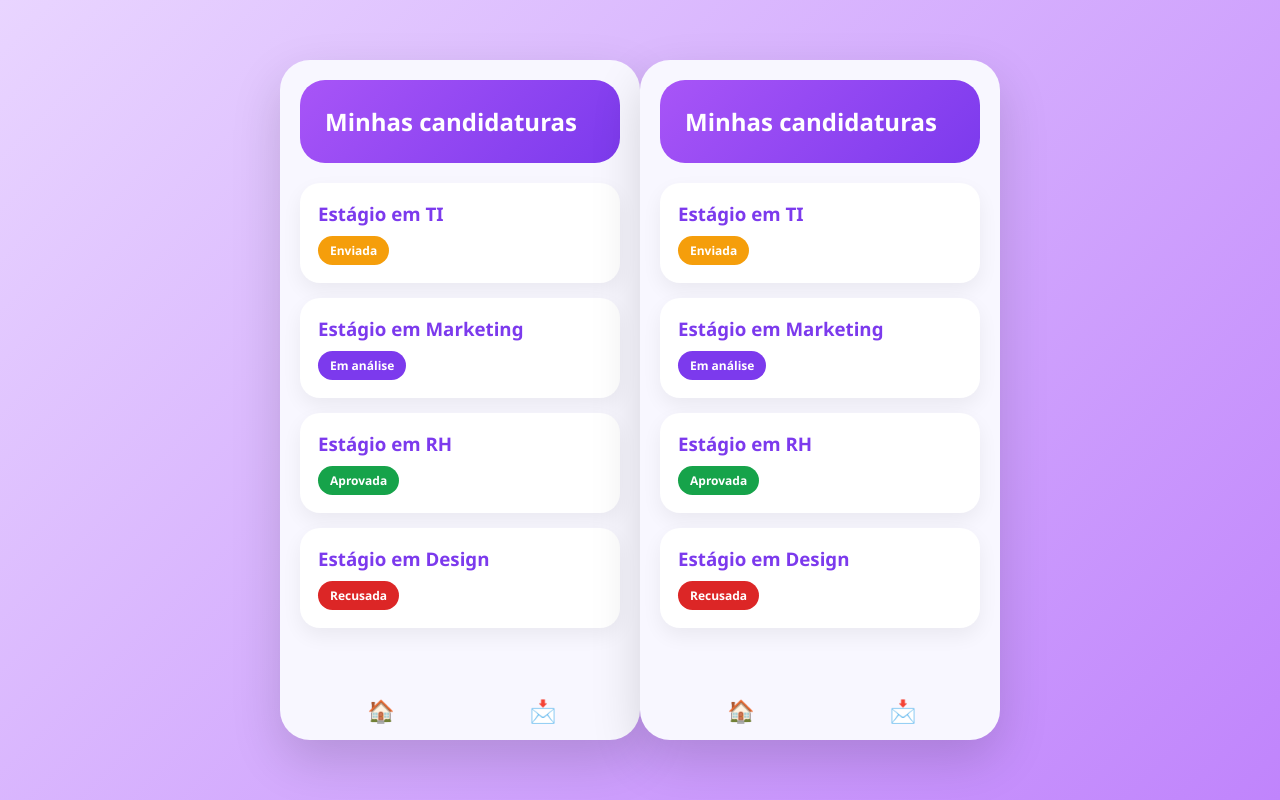
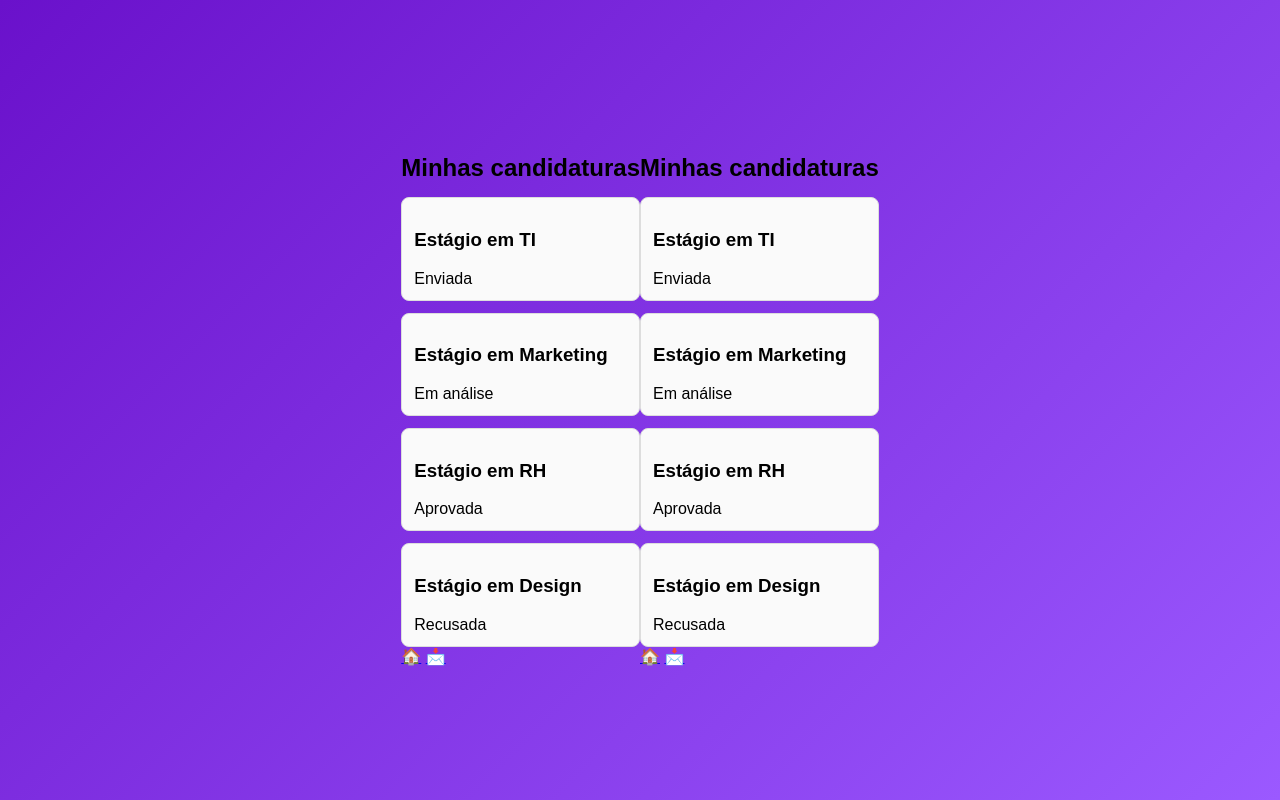
Before and after one commit to ydsa1-spec/EstagioJ-, a plain HTML site: page candidaturas.html in a window 1280 px wide. Drawn offline with Linux system fonts and the light colour scheme.

Commit message:
Update style.css

```diff
--- a/style.css
+++ b/style.css
@@ -1,126 +1,73 @@
-* {
-    margin: 0;
-    padding: 0;
-    box-sizing: border-box;
-    font-family: 'Segoe UI', sans-serif;
+*{
+box-sizing:border-box;
+font-family:Arial, sans-serif;
 }
 
-body {
-    height: 100vh;
-    display: flex;
-    justify-content: center;
-    align-items: center;
-    background: linear-gradient(135deg, #e9d5ff, #c084fc);
+body{
+margin:0;
+background:linear-gradient(135deg,#6a11cb,#9b59ff);
+min-height:100vh;
+display:flex;
+justify-content:center;
+align-items:center;
 }
 
-.app {
-    width: 360px;
-    height: 680px;
-    background: #f8f7ff;
-    border-radius: 30px;
-    overflow-y: auto;
-    box-shadow: 0 20px 50px rgba(0,0,0,0.15);
-    padding: 20px;
-    position: relative;
+.container{
+background:white;
+width:90%;
+max-width:420px;
+padding:25px;
+border-radius:12px;
+box-shadow:0 8px 25px rgba(0,0,0,0.2);
+text-align:center;
 }
 
-/* LOGIN */
-.logo {
-    text-align: center;
-    font-size: 28px;
-    font-weight: bold;
-    color: #7c3aed;
-    margin-top: 80px;
+.logo{
+width:120px;
+margin-bottom:15px;
 }
 
-.sub {
-    text-align: center;
-    color: #666;
-    margin-bottom: 30px;
+h2{
+margin-bottom:15px;
 }
 
-input {
-    width: 100%;
-    padding: 14px;
-    margin: 10px 0;
-    border-radius: 14px;
-    border: 1px solid #eee;
-    background: #fff;
-    font-size: 14px;
-    outline: none;
+input{
+width:100%;
+padding:12px;
+margin-top:10px;
+border-radius:6px;
+border:1px solid #ccc;
+font-size:16px;
 }
 
-.btn {
-    width: 100%;
-    padding: 14px;
-    border-radius: 14px;
-    border: none;
-    background: linear-gradient(135deg, #a855f7, #7c3aed);
-    color: white;
-    font-weight: bold;
-    cursor: pointer;
+button{
+width:100%;
+padding:12px;
+margin-top:12px;
+border:none;
+border-radius:6px;
+background:#7b2ff7;
+color:white;
+font-size:16px;
+font-weight:bold;
+cursor:pointer;
 }
 
-/* HEADER */
-.header {
-    background: linear-gradient(135deg, #a855f7, #7c3aed);
-    padding: 25px;
-    border-radius: 25px;
-    color: white;
-    margin-bottom: 20px;
+button:hover{
+background:#5f21c7;
 }
 
-/* CARDS */
-.card {
-    background: white;
-    padding: 18px;
-    border-radius: 20px;
-    margin-bottom: 15px;
-    box-shadow: 0 8px 20px rgba(0,0,0,0.06);
+.card{
+border:1px solid #ddd;
+padding:12px;
+margin-top:12px;
+border-radius:8px;
+text-align:left;
+background:#fafafa;
 }
 
-.card h3 {
-    color: #7c3aed;
-    margin-bottom: 5px;
+.link{
+margin-top:12px;
+display:block;
+color:#7b2ff7;
 }
-
-.card p {
-    color: #666;
-    font-size: 14px;
-}
-
-.card strong {
-    display: block;
-    margin-top: 5px;
-}
-
-/* BADGES */
-.badge {
-    padding: 6px 12px;
-    border-radius: 30px;
-    font-size: 12px;
-    font-weight: bold;
-    color: white;
-    display: inline-block;
-    margin-top: 5px;
-}
-
-.enviada { background: #f59e0b; }
-.analise { background: #7c3aed; }
-.aprovada { background: #16a34a; }
-.recusada { background: #dc2626; }
-
-/* NAV */
-.nav {
-    position: absolute;
-    bottom: 15px;
-    width: 90%;
-    display: flex;
-    justify-content: space-around;
-    font-size: 22px;
-}
-
-.nav a {
-    text-decoration: none;
-    color: #7c3aed;
-}
```
